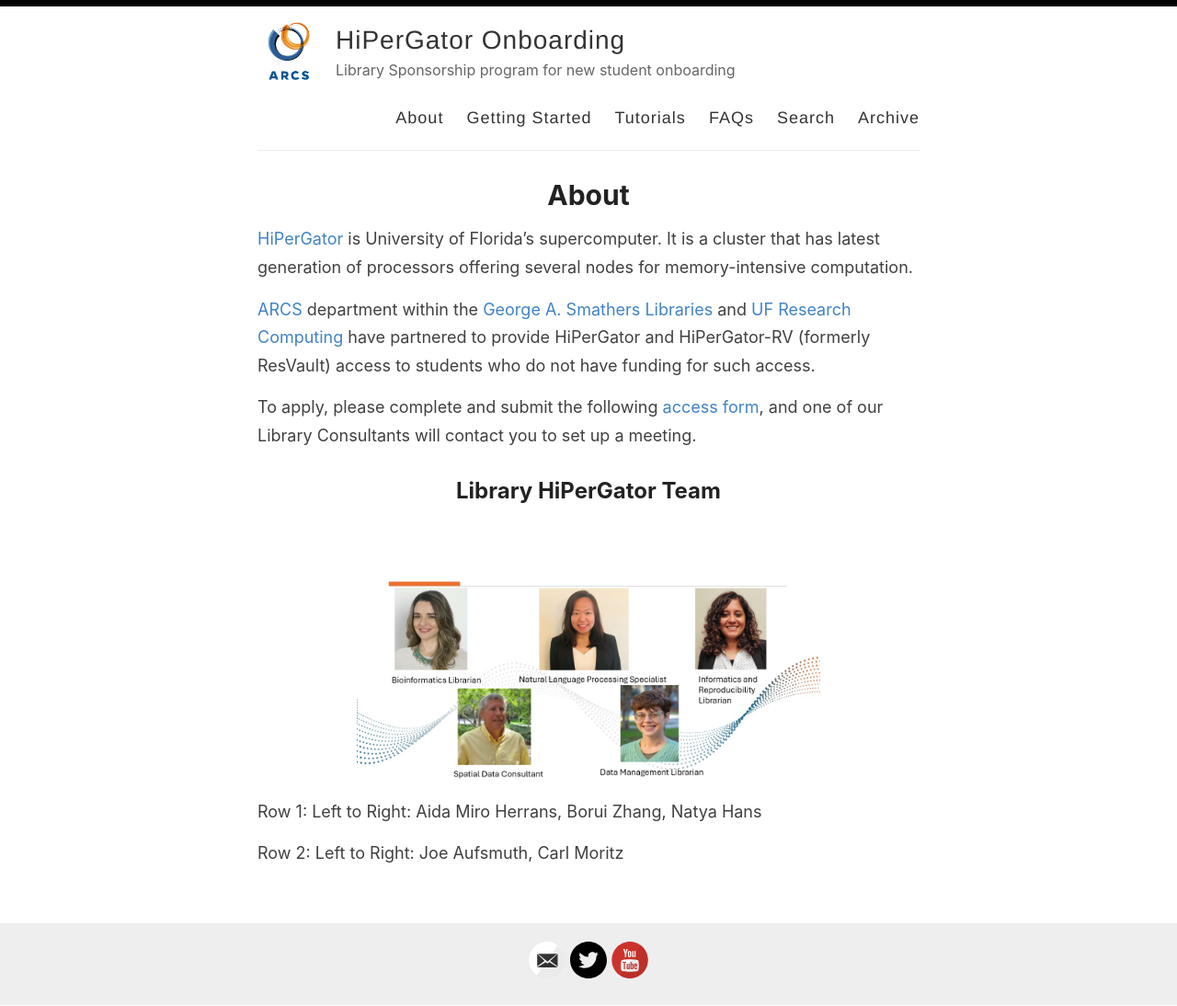
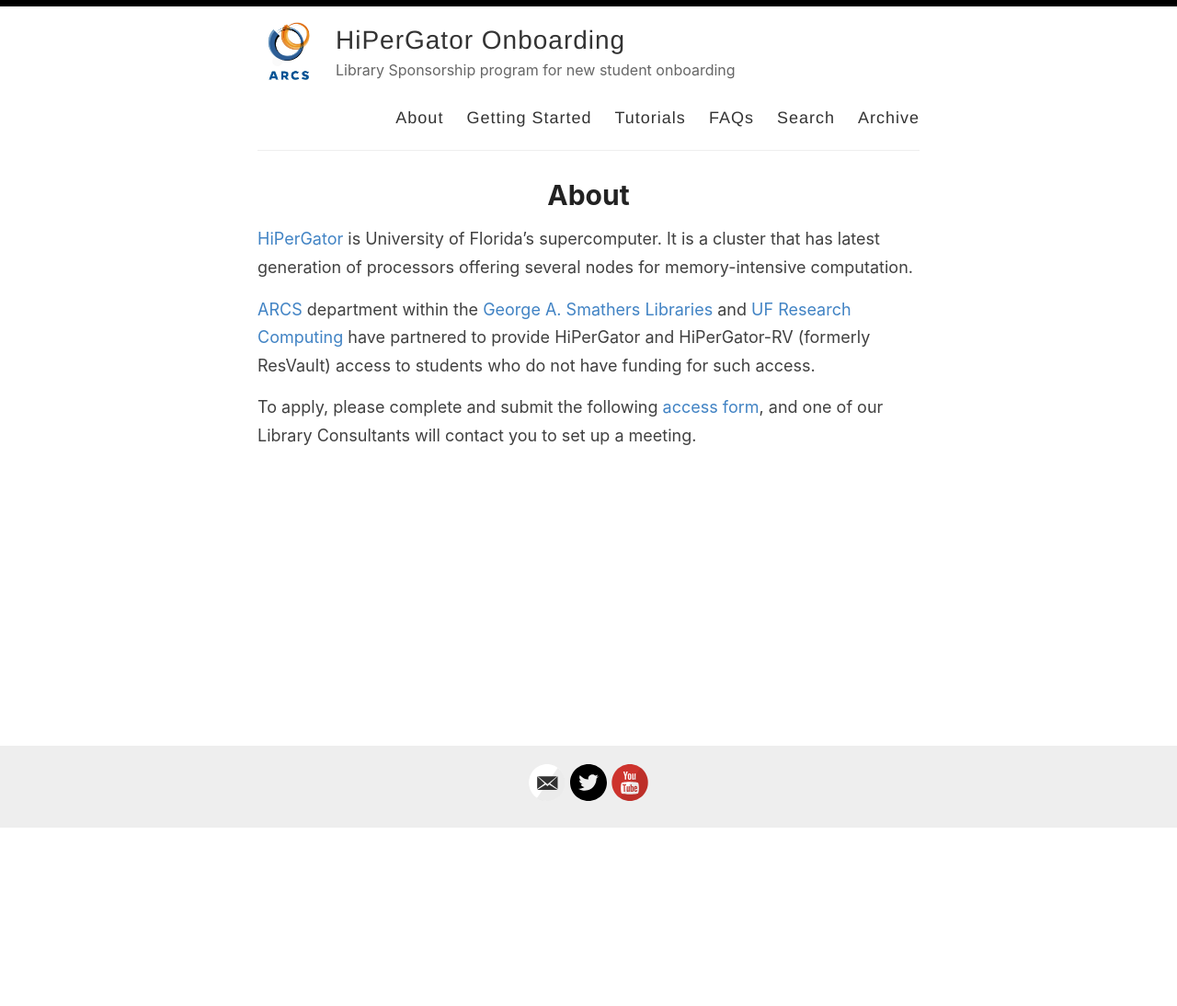
Before and after one commit to NatyaHans/HiPerGatorOnboarding, a Jekyll site: the page built from _pages/about.md, in a window 1280 px wide. Shown: the whole page at 92% size. Built offline with Jekyll 4.4.1, drawn with Linux system fonts in a browser that asks for light colours; after the commit the page ends 901 px from its top, so only the background shows below that.

Commit message:
Remove Library HiPerGator Team section
Removed the section about the Library HiPerGator Team and associated image.

```diff
--- a/_pages/about.md
+++ b/_pages/about.md
@@ -10,10 +10,3 @@ latest generation of processors offering several nodes for memory-intensive comp
 [ARCS](https://arcs.uflib.ufl.edu/) department within the [George A. Smathers Libraries](https://uflib.ufl.edu/) and [UF Research Computing](https://www.rc.ufl.edu/) have partnered to provide HiPerGator and HiPerGator-RV (formerly ResVault) access to students who do not have funding for such access.
 
 To apply, please complete and submit the following [access form](https://arcs.uflib.ufl.edu/student-hipergator-request/), and one of our Library Consultants will contact you to set up a meeting.
-
-## Library HiPerGator Team
-<img src="http://NatyaHans.github.io/HiPerGatorOnboarding/images/Slide1.jpg" alt="Team" style="width:70%">
-
-Row 1: Left to Right: Aida Miro Herrans, Borui Zhang, Natya Hans
-
-Row 2: Left to Right: Joe Aufsmuth, Carl Moritz
```
